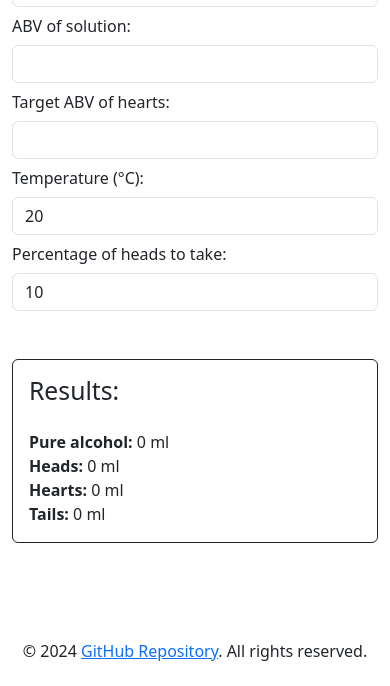
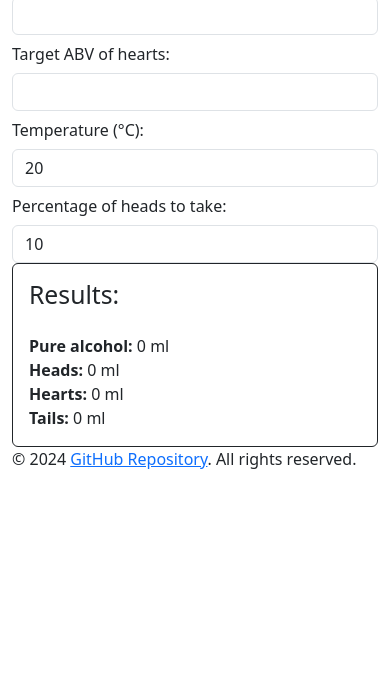
Before and after one commit to lacolle87/PAC, a website with bundled scripts: page index.html in a window 390 px wide. Shown: the part 158-844 px from the top of the page. Built offline with nearby package versions, Linux system fonts and the light colour scheme; files whose address does not match are found by name.

Commit message:
change css

```diff
--- a/index.html
+++ b/index.html
@@ -14,7 +14,7 @@
     <link href="css/bootstrap.min.css" rel="stylesheet">
 </head>
 <body>
-<div class="container py-5">
+<div class="container pb-5">
     <h1>Pure Alcohol Calculator</h1>
     <div class="row">
         <div class="col-md-10">
@@ -47,13 +47,13 @@
                 <div class="form-group row">
                     <label class="col-sm-4 col-form-label" for="heads">Percentage of heads to take:</label>
                     <div class="col-sm-2">
-                        <input class="form-control" id="heads" name="heads" placeholder="10" type="number" min="1" max="20" step="0.1">
+                        <input class="form-control last" id="heads" name="heads" placeholder="10" type="number" min="1" max="20" step="0.1">
                     </div>
                 </div>
             </form>
         </div>
         <div class="col-md-10">
-            <div class="border border-dark rounded mt-5 p-3 col-md-6 d-none" id="result">
+            <div class="border border-dark rounded p-3 col-md-6 d-none result" id="result">
                 <h2 class="mb-4">Results:</h2>
                 <p class="mb-0"><strong>Pure alcohol:</strong> <span id="totalResult">0</span> ml</p>
                 <p class="mb-0"><strong>Heads:</strong> <span id="headsResult">0</span> ml</p>
@@ -62,10 +62,11 @@
             </div>
         </div>
     </div>
+    <footer class="footer">
+        <p>&copy; <span id="currentYear"></span> <a href="https://github.com/lacolle87/PAC">GitHub Repository</a>. All rights reserved.</p>
+    </footer>
 </div>
-<footer class="text-center mt-5">
-    <p>&copy; <span id="currentYear"></span> <a href="https://github.com/lacolle87/PAC">GitHub Repository</a>. All rights reserved.</p>
-</footer>
+
 <script src="js/bootstrap.min.js"></script>
 <script src="js/script.min.js"></script>
 <script src="js/year.min.js"></script>
--- a/scss/style.scss
+++ b/scss/style.scss
@@ -19,12 +19,17 @@ html body {
     h1 {
         color: $primary-color;
         text-align: left;
+        padding-top: 25px;
     }
 
     h2 {
         color: $secondary-color;
         font-size: 1.5rem;
     }
+}
+
+.container{
+    display: block;
 }
 
 .form-group {
@@ -86,6 +91,14 @@ a {
     }
 }
 
+.result {
+    margin-top: 20px;
+}
+
+.footer {
+    margin-top: 20px;
+}
+
 @media (max-width: 768px) {
     .form-group {
         flex-direction: column;
@@ -117,6 +130,10 @@ a {
     h2 {
         font-size: 1.25rem;
     }
+
+    .last {
+        margin-bottom: 25px;
+    }
 }
 
 @media (max-width: 576px) {
@@ -145,4 +162,8 @@ a {
         font-size: 0.8rem;
         height: 25px;
     }
+
+    .last {
+        margin-bottom: 20px;
+    }
 }
```
